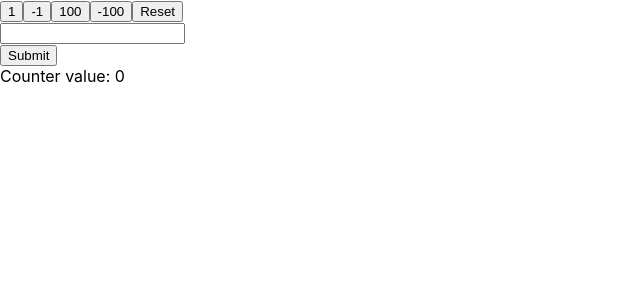
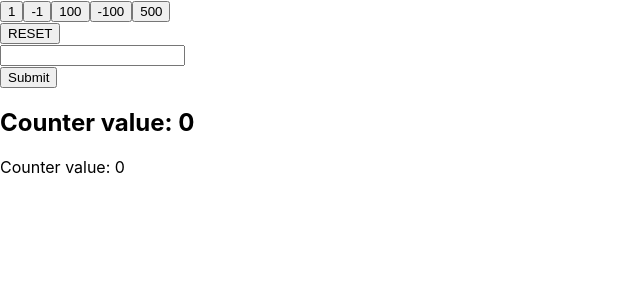
Before and after one commit to Chamomilla2205/counter-with-hooks, a React (Create React App) app: page / in a window 1280 px wide. Shown: the top 300 px of the page, without its empty margins (0-640 px from the left). Built offline with nearby package versions, Linux system fonts and the light colour scheme.

Commit message:
first commit

```diff
--- a/src/Components/AllComponents/AllComponents.js
+++ b/src/Components/AllComponents/AllComponents.js
@@ -1,9 +1,13 @@
 import React, {useState} from "react";
+import Buttons from "../Buttons/Buttons";
+import Input from "../Input/Input";
+import Result from "../Result/Result";
 
 export default function App() {
 
     const [count, setCount] = useState(0);
     const [inputValue,setInputValue] = useState()
+    const array = [1,-1,100,-100,500]
 
     const onClickChange = (num) =>  {
         let result = count + num;
@@ -12,16 +16,14 @@ export default function App() {
         } else {
             setCount(result)
         }
+        setCount(result)
     }
 
-    const onChange = ({target:{value}}) => {
-        setInputValue(value)
-        console.log(inputValue)
+    const onChange = (inputValue) => {
+        setInputValue(inputValue)
     }
-
     const onSubmit = () => {
-
-        let result = count+inputValue;
+        let result = count+ +inputValue;
         if (result < 0) {
             setCount(result=0)
         } else {
@@ -34,15 +36,11 @@ export default function App() {
 
     return (
         <div className={'wrap'}>
-            <button onClick={()=>{onClickChange(1)}}>1</button>
-            <button onClick={()=>{onClickChange(-1)}}>-1</button>
-            <button onClick={()=>{onClickChange(100)}}>100</button>
-            <button onClick={()=>{onClickChange(-100)}}>-100</button>
-            <button onClick={()=>{onClickChange(-count)}}>Reset</button>
-            <form action="" id={'form'} name={'form'}>
-                <input type="number" name={'numbers'} onChange={onChange} value={inputValue}/>
-            </form>
+            <Buttons onClickChange = {onClickChange} count = {count} array = {array}/>
+            <button onClick={() => onClickChange(-count)}>RESET</button>
+            <Input onChange={onChange} value={inputValue}/>
             <button onClick={onSubmit}>Submit</button>
+            <Result count = {count}/>
             <div>Counter value: {count}</div>
             {/*лишний тег под*/}
             <div></div>
--- /dev/null
+++ b/src/Components/Buttons/Buttons.js
@@ -0,0 +1,16 @@
+import React from 'react';
+
+const Buttons = ({onClickChange,array}) => {
+    const myOnClick = (num) => {
+        onClickChange(num)
+    }
+        return (
+            <div>
+                {
+                    array.map((value) => <button value = {value} key = {value.id} onClick={() => myOnClick(value)}>{value}</button>)
+                }
+            </div>
+        );
+}
+
+export default Buttons;
--- /dev/null
+++ b/src/Components/Input/Input.js
@@ -0,0 +1,14 @@
+import React from 'react';
+
+const Input = ({value,onChange}) => {
+    const onMyChange = ({target: {value}}) => {
+        onChange(value)
+    }
+        return (
+            <div>
+                <input type="number" name={'numbers'} onChange={onMyChange} value={value}/>
+            </div>
+        );
+}
+
+export default Input;
--- /dev/null
+++ b/src/Components/Result/Result.js
@@ -0,0 +1,3 @@
+import React from 'react';
+
+export default ({count}) => <h2>Counter value: {count}</h2>
```
